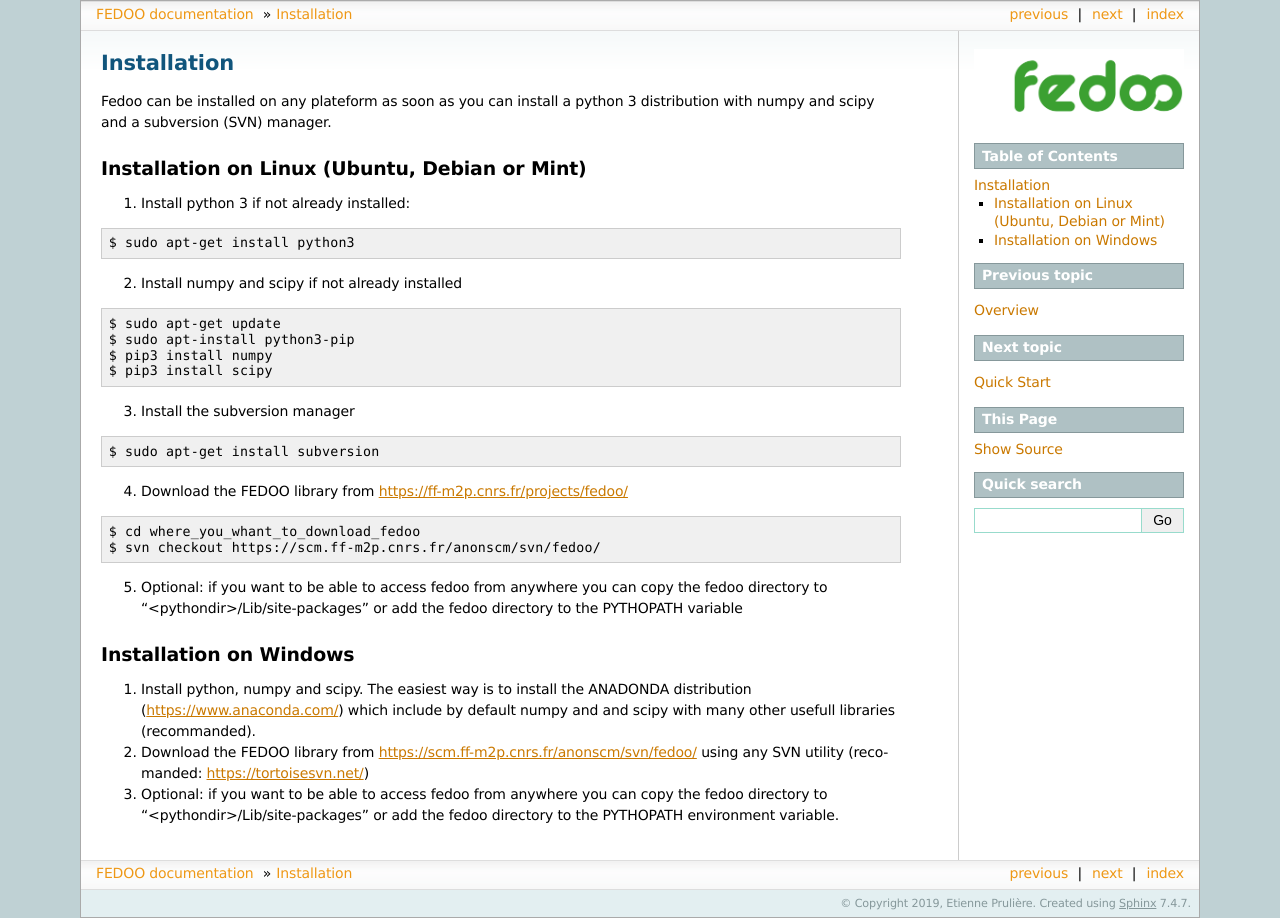
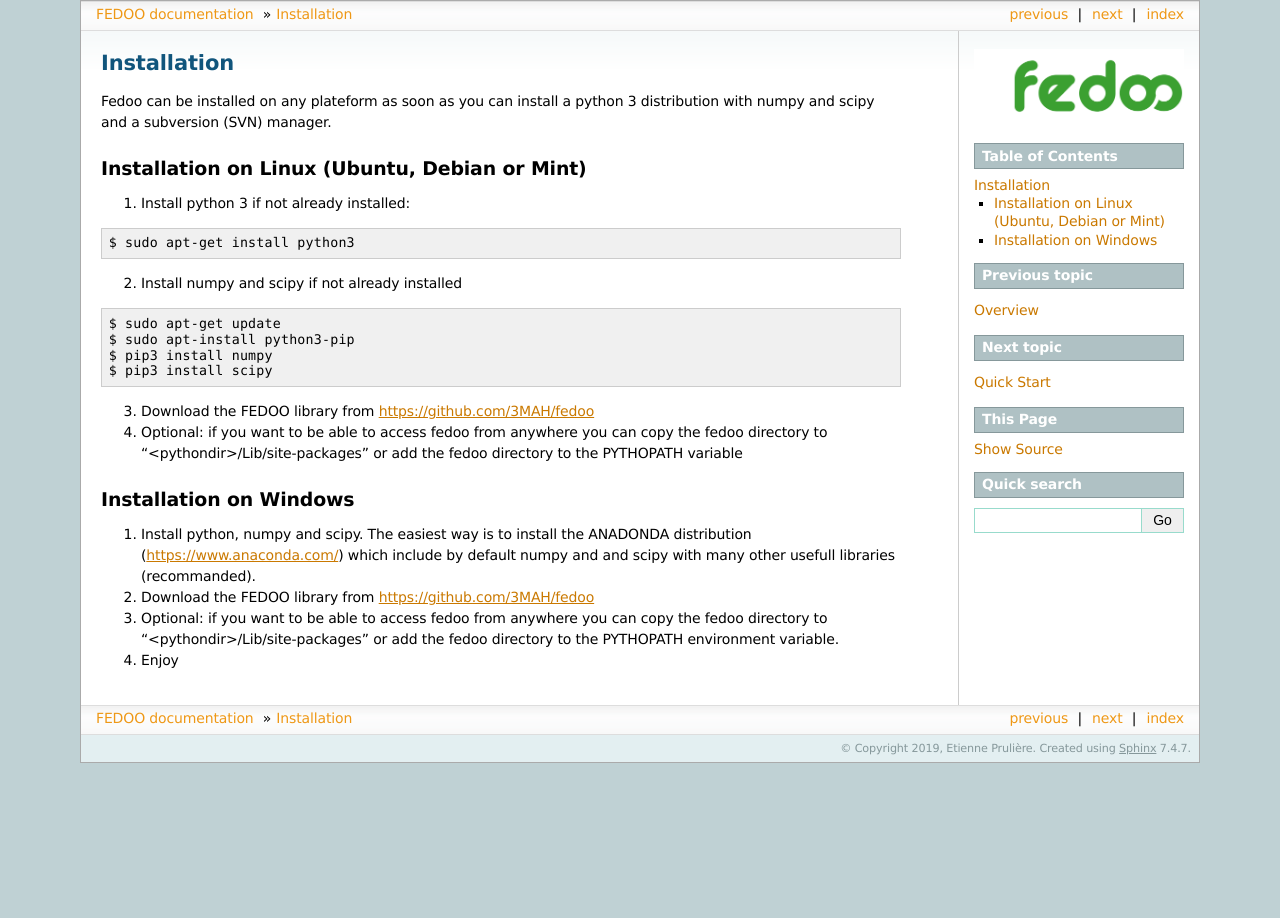
Before and after one commit to 3MAH/fedoo, a Sphinx documentation site: the page built from docs/Install.rst, in a window 1280 px wide. Built offline with Sphinx 7.4.7, drawn with Linux system fonts in a browser that asks for light colours.

Commit message:
Documentation update for compatibility with ReadTheDocs

```diff
--- a/docs/Assembly.rst
+++ b/docs/Assembly.rst
@@ -1,5 +1,5 @@
 Class Assembly
 =================================
 
-.. autoclass:: fedoo.libAssembly.Assembly
+.. autoclass:: libAssembly.Assembly
     :members:
--- a/docs/Install.rst
+++ b/docs/Install.rst
@@ -25,20 +25,9 @@
    $ pip3 install scipy
 
 
-3. Install the subversion manager
+3. Download the FEDOO library from https://github.com/3MAH/fedoo
 
-.. code-block:: none
-
-   $ sudo apt-get install subversion
-
-4. Download the FEDOO library from https://ff-m2p.cnrs.fr/projects/fedoo/
-
-.. code-block:: none
-
-   $ cd where_you_whant_to_download_fedoo
-   $ svn checkout https://scm.ff-m2p.cnrs.fr/anonscm/svn/fedoo/
-
-5. Optional: if you want to be able to access fedoo from anywhere you can copy
+4. Optional: if you want to be able to access fedoo from anywhere you can copy
    the fedoo directory to "<pythondir>/Lib/site-packages" or add the fedoo
    directory to the PYTHOPATH variable
 
@@ -51,9 +40,10 @@
    the ANADONDA distribution (https://www.anaconda.com/) which include by
    default numpy and and scipy with many other usefull libraries (recommanded).
 
-2. Download the FEDOO library from https://scm.ff-m2p.cnrs.fr/anonscm/svn/fedoo/
-   using any SVN utility (recomanded: https://tortoisesvn.net/)
+2. Download the FEDOO library from https://github.com/3MAH/fedoo
 
 3. Optional: if you want to be able to access fedoo from anywhere you can copy
    the fedoo directory to "<pythondir>/Lib/site-packages" or add the fedoo
    directory to the PYTHOPATH environment variable.
+
+4. Enjoy
--- a/docs/Mesh.rst
+++ b/docs/Mesh.rst
@@ -4,16 +4,16 @@
 Class Mesh
 __________
 
-.. autoclass:: fedoo.libMesh.Mesh
+.. autoclass:: libMesh.Mesh
     :members:
 
 Mesh Creation Functions
 __________________________
 
-.. automodule:: fedoo.libMesh.MeshImport
+.. automodule:: libMesh.MeshImport
     :members:
     :undoc-members:
 
-.. automodule:: fedoo.libMesh.MeshTools
+.. automodule:: libMesh.MeshTools
     :members:
     :undoc-members:
--- a/docs/conf.py
+++ b/docs/conf.py
@@ -12,7 +12,7 @@
 #
 import os
 import sys
-sys.path.insert(0, os.path.abspath('../..'))
+sys.path.insert(0, os.path.abspath('..'))
 
 
 # -- Project information -----------------------------------------------------
```
